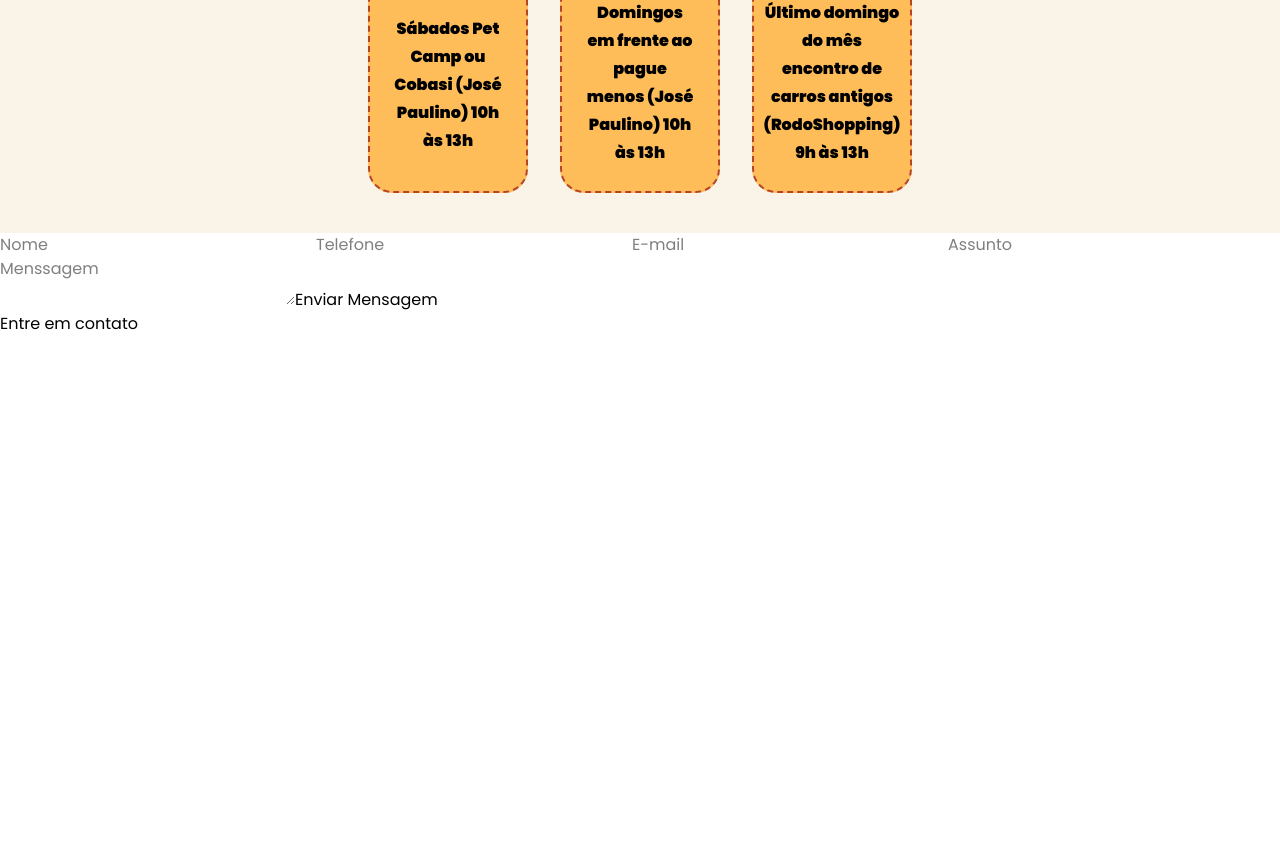
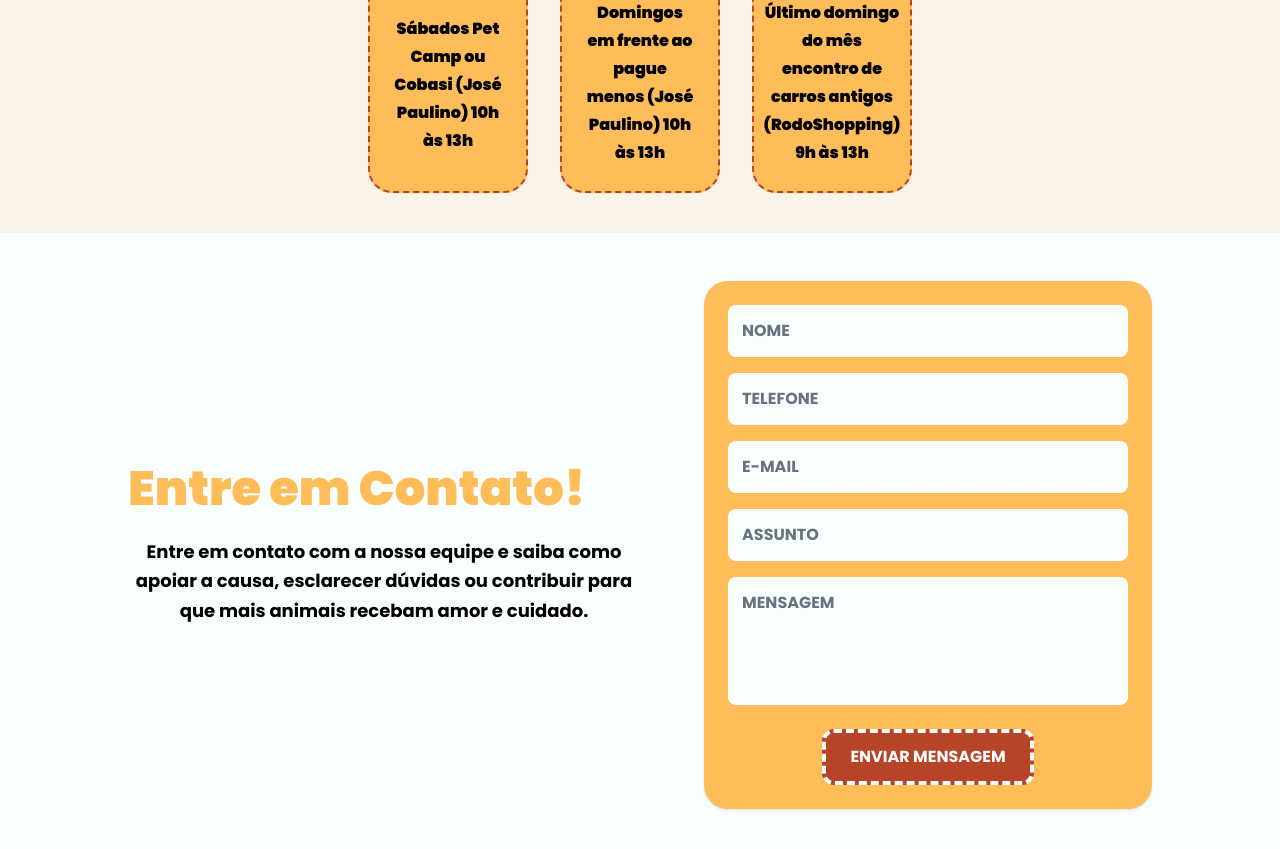
Before and after one commit to FabioPurchatti/Apasfap, a React (Vite) app: page / in a window 1280 px wide. Shown: the part 2349-3198 px from the top of the page. Before the commit the page ends 2685 px from the top, so only its background shows below. Built offline with nearby package versions, Linux system fonts and the light colour scheme; grey boxes are pictures that could not be loaded.

Commit message:
refactor: component EntreEmContato tailwind CSS

```diff
--- a/src/assets/components/EntreEmContato/EntreEmContato.jsx
+++ b/src/assets/components/EntreEmContato/EntreEmContato.jsx
@@ -1,48 +1,58 @@
 function EntreEmContato() {
     return (
-        <section>
-            <div>
-                <form>
-                    <input type="text" name="inNome" placeholder="Nome"></input>
-                    <input type="text" name="inTelefone" placeholder="Telefone" ></input>
-                    <input type="text" name="email" placeholder="E-mail"></input>
-                    <input type="text" name="assunto" placeholder="Assunto"></input>
-                    <textarea name="menssagem" placeholder="Menssagem"></textarea>
-                    <button>Enviar Mensagem</button>
-                </form>
-                <h3>Entre em contato</h3>
-            </div>
-        </section>
-    )
-}
+        <section className=" bg-barra-nav w-full py-12 flex flex-col lg:flex-row lg:justify-center lg:gap-16 lg:items-center max-w-7xl mx-auto">
 
-export default EntreEmContato
-
-/*function EntreEmContato() {
-    return (
-        <>
-            <section className="flex justify-center flex-row p-12 items-center m-full bg-rosa-claro ">
-                <div>
-                    <h2 className="text-[70px] text-center font-black mr-80 leading-25  text-amarelo">Entre em <span className="flex flex-col justify-center items-center p-3">Contato!</span></h2>
-                    <p className="w-125 mr-20 ml-5 my-10 text-justify text-2xl leading-10 font-bold text-black ">Entre em contato com a nossa equipe
+            <div className=" flex flex-col items-center text-center lg:items-start lg:text-left lg:w-1/2 max-w-lg mb-8 lg:mb-0">
+                <h2 className=" text-amarelo text-5xl lg:6xl mb-6 font-black">Entre em Contato!</h2>
+                <p className="font-bold text-lg leading-relaxed text-center">Entre em contato com a nossa equipe
                     e saiba como apoiar a causa, esclarecer
                     dúvidas ou contribuir para que mais
                     animais recebam amor e cuidado.
                 </p>
             </div>
-                <div className="flex flex-col items-center justify-center border-[3px] border-dashed border-marrom rounded-[40px] p-5 bg-amarelo ">
-                    <form className="flex flex-col justify-center items-center gap-6">
-                        <input className="font-bold bg-white text-marrom uppercase text-[20px] p-2 rounded-[5px] border-[3px] border-dashed border-marrom" type="text" id="nome" name="inNome" placeholder="Nome"></input>
-                        <input className="font-bold bg-white text-marrom uppercase text-[20px] p-2 rounded-[5px] border-[3px] border-dashed border-marrom" type="text" id="telefone" name="inTelefone" placeholder="Telefone"></input>
-                        <input className="font-bold bg-white text-marrom uppercase text-[20px] p-2 rounded-[5px] border-[3px] border-dashed border-marrom" type="text" id="email" name="inEmail" placeholder="E-mail"></input>
-                        <input className="font-bold bg-white text-marrom uppercase text-[20px] p-2 rounded-[5px] border-[3px] border-dashed border-marrom" type="text" id="assunto" name="inAssunto" placeholder="Assunto"></input>
-                        <textarea className="font-bold text-marrom uppercase text-[20px] p-2 bg-white rounded-[5px] border-[3px] border-dashed border-marrom w-77.5 h-35" id="mensagem" name="inMensagem" placeholder="Mensagem"></textarea>
-                        <button className="cursor-pointer bg-marrom text-[30px] uppercase font-bold text-barra-nav rounded-[10px] p-2">Enviar Mensagem</button>
+
+
+            <div className="rounded-3xl p-6 bg-amarelo w-full max-w-md lg:w-1/2 shadow-sm">
+                <form className="flex flex-col gap-4 w-full">
+                    <input
+                        className="w-full p-3 bg-barra-nav border-2 border-dashed border-white rounded-lg uppercase font-bold text-black placeholder-gray-500"
+                        type="text"
+                        name="inNome"
+                        placeholder="Nome"
+                    />
+                    <input
+                        className="w-full p-3 bg-barra-nav border-2 border-dashed border-white rounded-lg uppercase font-bold text-black placeholder-gray-500"
+                        type="text"
+                        name="inTelefone"
+                        placeholder="Telefone"
+                    />
+                    <input
+                        className="w-full p-3 bg-barra-nav border-2 border-dashed border-white rounded-lg uppercase font-bold text-black placeholder-gray-500"
+                        type="email"
+                        name="email"
+                        placeholder="E-mail"
+                    />
+                    <input
+                        className="w-full p-3 bg-barra-nav border-2 border-dashed border-white rounded-lg uppercase font-bold text-black placeholder-gray-500"
+                        type="text"
+                        name="assunto"
+                        placeholder="Assunto"
+                    />
+                    <textarea
+                        className="w-full p-3 h-32 bg-barra-nav border-2 border-dashed border-white rounded-lg uppercase font-bold text-black placeholder-gray-500 resize-none"
+                        name="mensagem"
+                        placeholder="Mensagem"
+                    />
+
+
+                    <button className="w-fit mx-auto mt-2 cursor-pointer py-3 px-6 uppercase text-barra-nav font-bold border-4 border-dashed rounded-xl bg-marrom border-marrom-dark hover:scale-105 transition-transform">
+                        Enviar Mensagem
+                    </button>
                 </form>
             </div>
+
         </section>
-        </>
-    )
+    );
 }
 
-export default EntreEmContato*/
+export default EntreEmContato;
```
Lines whose indentation alone changed are shown as unchanged.
